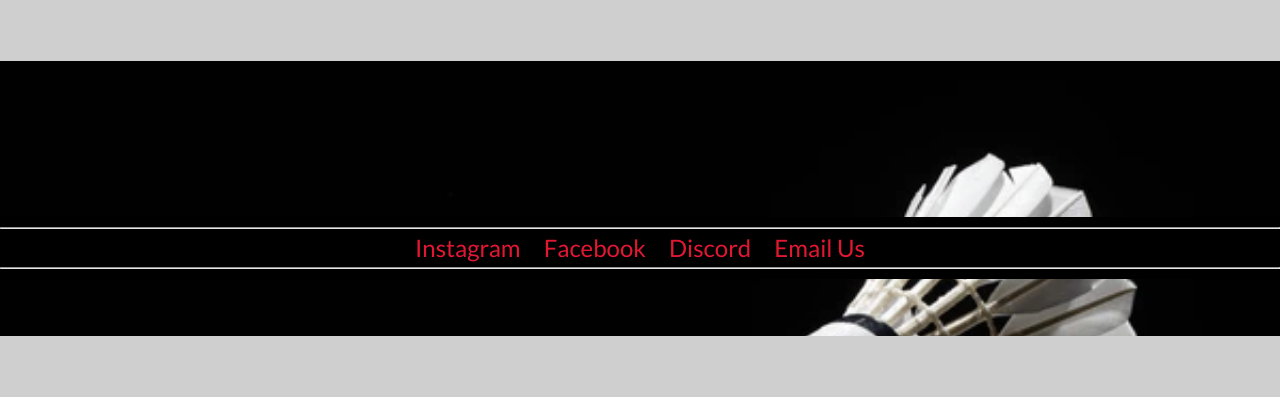
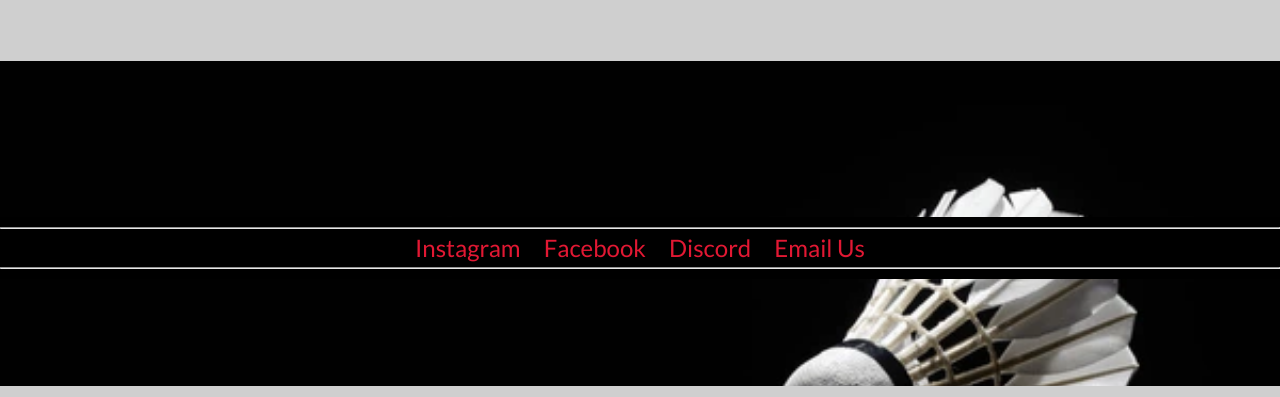
Before and after one commit to npat11/Maryland-Badminton, a plain HTML site: page home.html in a window 1280 px wide. Shown: the part 521-918 px from the top of the page. Drawn offline with Linux system fonts and the light colour scheme.

Commit message:
home v1 done

```diff
--- a/style.css
+++ b/style.css
@@ -151,7 +151,7 @@ hr {
 
 #parallax1 {
     background-image: url("images/shuttle-bw.webp");
-    min-height: 275px;
+    min-height: 325px;
     background-attachment: fixed;
     background-position: center;
     background-repeat: no-repeat;
```
